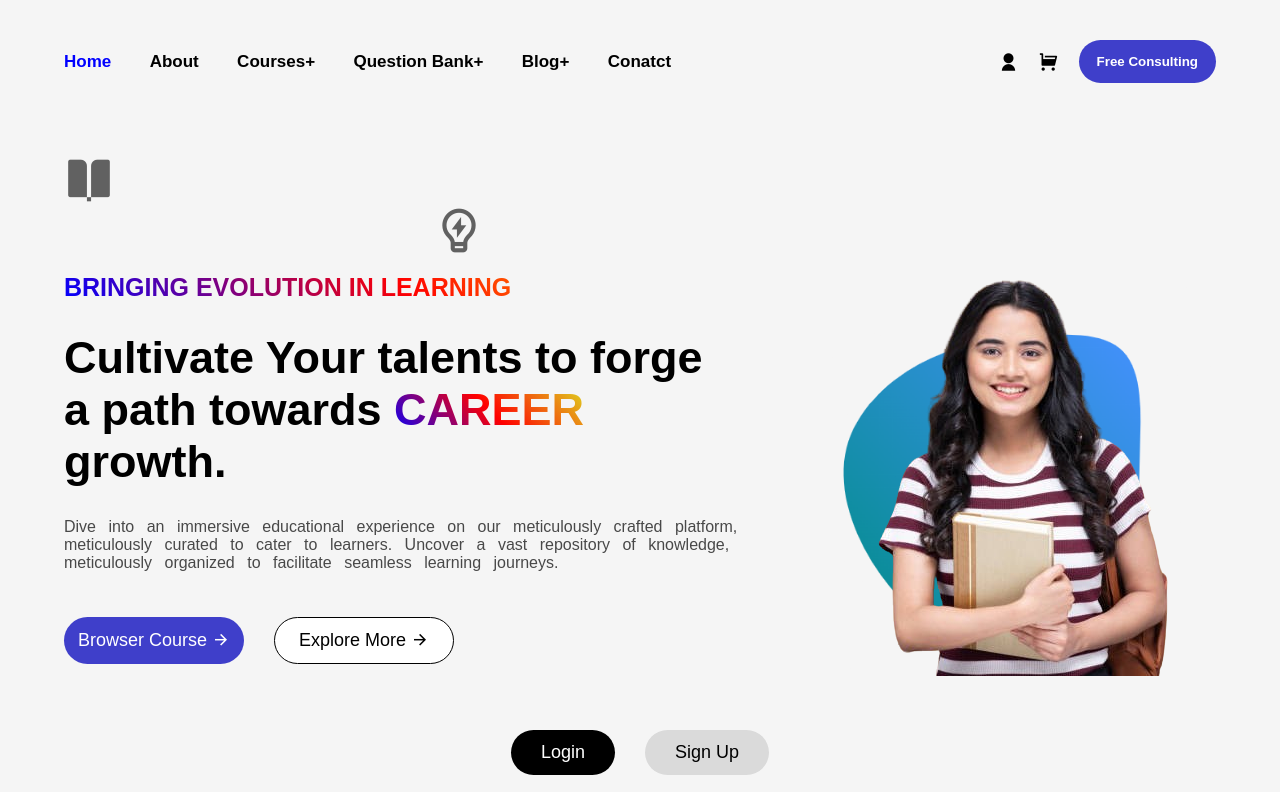
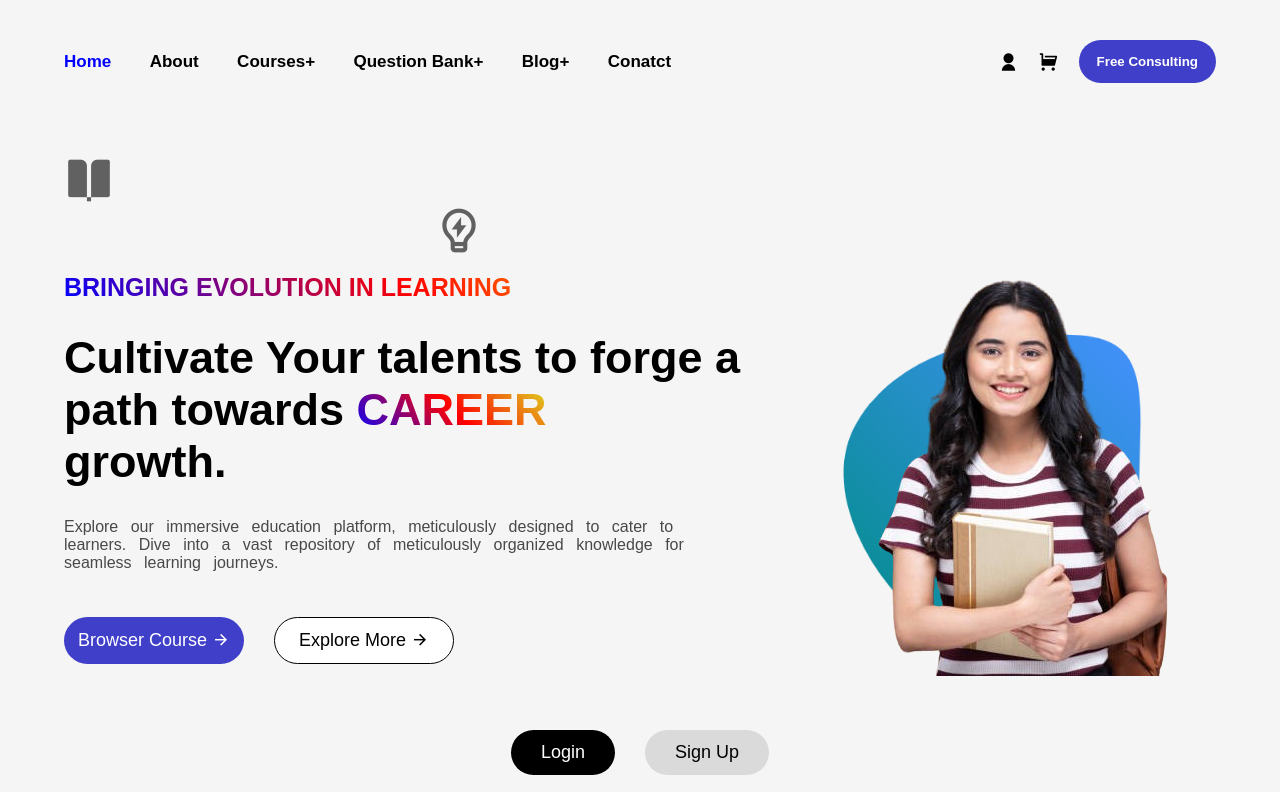
Before and after one commit to sunilstha001/collage_project, a plain HTML site: page index.html in a window 1280 px wide. Shown: the top 792 px of the page. Drawn offline with nearby package versions, Linux system fonts and the light colour scheme.

Commit message:
changed all

```diff
--- a/index.html
+++ b/index.html
@@ -53,8 +53,8 @@
             <div class="top">
                 <div class="left">
                     <h3 > BRINGING EVOLUTION IN LEARNING</h3>
-                    <h1>Cultivate Your talents to forge <br> a path towards <span id="skill">CAREER</span> <br> growth.</h1>
-                    <p id="para">Dive into an immersive educational experience on our meticulously crafted platform, meticulously curated to cater to learners. Uncover a vast repository of knowledge, meticulously organized to facilitate seamless learning journeys.</p>
+                    <h1>Cultivate Your talents to forge a path towards <span id="skill">CAREER</span> <br> growth.</h1>
+                    <p id="para">Explore our immersive education platform, meticulously designed to cater to learners. Dive into a vast repository of meticulously organized knowledge for seamless learning journeys.</p>
                     <div class="buttons">
                         <button>Browser Course <i class="ri-arrow-right-line"></i> </button>
                         <a href="top_university.html" target="_blank"><button id="explore">Explore More <i class="ri-arrow-right-line"></i></button></a>
```
